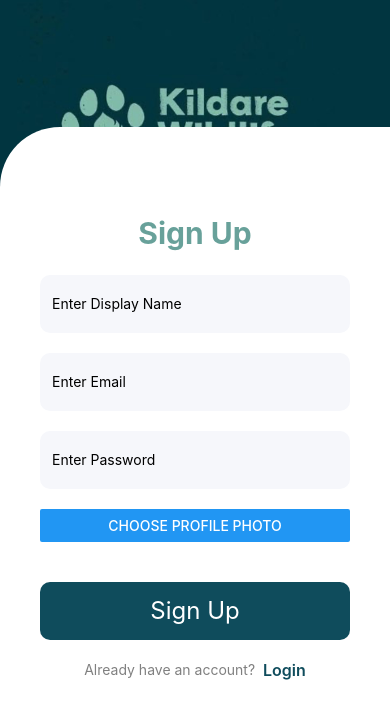
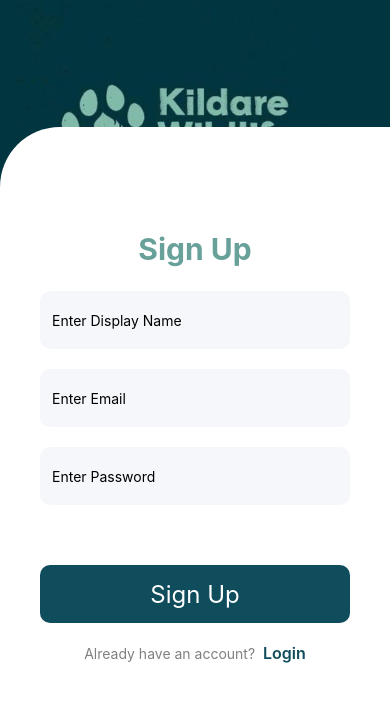
Before and after one commit to clearyj5/FYP_Wildlife, a React Native app: screen /SignUp in a window 390 px wide. Shown: the top 718 px of the page. Built offline with nearby package versions, Linux system fonts and the light colour scheme; no server answers.

Commit message:
Add Users to Firebase

```diff
--- a/config/firebase.js
+++ b/config/firebase.js
@@ -13,7 +13,8 @@ const firebaseConfig = {
     messagingSenderId: Constants.manifest.extra.messagingSenderId,
     appId: Constants.manifest.extra.appId,
     measurementId: Constants.manifest.extra.measurementId,
-    databaseURL: Constants.manifest.extra.databaseURL
+    databaseURL: Constants.manifest.extra.databaseURL,
+    storageBucket: 'gs://wildlife-app-b9715.appspot.com'
 };
 //initialize firebase
 initializeApp(firebaseConfig);
--- a/screens/Home.js
+++ b/screens/Home.js
@@ -63,6 +63,6 @@ const Home = () => {
             shadowOpacity: .9,
             shadowRadius: 8,
             marginRight: 20,
-            marginBottom: 50,
+            marginBottom: 40,
         }
     });
--- a/screens/SignUp.js
+++ b/screens/SignUp.js
@@ -2,7 +2,8 @@ import React, { useState } from 'react';
 import { StyleSheet, Text, View, Button, TextInput, Image, SafeAreaView, TouchableOpacity, StatusBar, Alert } from 'react-native';
 import { createUserWithEmailAndPassword } from 'firebase/auth';
 import { collection, addDoc, orderBy, query, onSnapshot } from 'firebase/firestore';
-import { auth, database } from '../config/firebase';
+import { auth, database, storage } from '../config/firebase';
+import { getStorage, ref, uploadBytesResumable, getDownloadURL } from "firebase/storage";
 import * as ImagePicker from 'expo-image-picker';
 const backImage = require("../assets/KWR_logo.png");
 
@@ -11,7 +12,8 @@ export default function SignUp({ navigation }) {
     const [email, setEmail] = useState("");
     const [password, setPassword] = useState("");
     const [name, setName] = useState("");
-    const [profilePic, setProfilePic] = useState(null);
+    // const [profilePic, setProfilePic] = useState(null);
+    // const [uploading, setUploading] = useState(false);
 
     const onHandleSignUp = () => {
         if (email != "" && password != "" && name != ""){
@@ -21,25 +23,61 @@ export default function SignUp({ navigation }) {
             addDoc(collection(database, 'users'), {
                 name,
                 email,
-                password,
-                profilePic
+                // photoURL: uploadProfilePic
             });
         }
     };
 
-    const handleChoosePhoto = async () => {
-        // No permissions request is necessary for launching the image library
-        let result = await ImagePicker.launchImageLibraryAsync({
-          mediaTypes: ImagePicker.MediaTypeOptions.All,
-          allowsEditing: true,
-          aspect: [4, 3],
-          quality: 1,
-        });
+    // const uploadProfilePic = async () => {
+    //     const blob = await new Promise((resolve, reject) => {
+    //       const xhr = new XMLHttpRequest();
+    //       xhr.onload = function() {
+    //         resolve(xhr.response);
+    //       };
+    //       xhr.onerror = function() {
+    //         reject(new TypeError('Network request failed'));
+    //       };
+    //       xhr.responseType = 'blob';
+    //       xhr.open('GET', profilePic, true);
+    //       xhr.send(null);
+    //     })
+    //     const ref = firebase.storage().ref().child(email)
+    //     const snapshot = ref.put(blob)
+    //     snapshot.on(firebase.storage.TaskEvent.STATE_CHANGED,
+    //       ()=>{
+    //         setUploading(true)
+    //       },
+    //       (error) => {
+    //         setUploading(false)
+    //         console.log(error)
+    //         blob.close()
+    //         return
+    //       },
+    //       () => {
+    //         snapshot.snapshot.ref.getDownloadURL().then((url) => {
+    //           setUploading(false)
+    //           console.log("Download URL: ", url)
+    //           setProfilePic(url)
+    //           blob.close()
+    //           return url
+    //         })
+    //       }
+    //       )
+    //   }
 
-        if (!result.canceled) {
-          setProfilePic(result.assets[0].uri);
-        }
-    };
+    // const handleChoosePhoto = async () => {
+    //     // No permissions request is necessary for launching the image library
+    //     let result = await ImagePicker.launchImageLibraryAsync({
+    //       mediaTypes: ImagePicker.MediaTypeOptions.Images,
+    //       allowsEditing: true,
+    //       aspect: [4, 3],
+    //       quality: 1,
+    //     });
+
+    //     if (!result.canceled) {
+    //       setProfilePic(result.assets[0].uri);
+    //     }
+    // };
 
     return (
         <SafeAreaView style={styles.container}>
@@ -75,7 +113,6 @@ export default function SignUp({ navigation }) {
                     value={password}
                     onChangeText={(text) => setPassword(text)}
                 />
-                <Button title="Choose Profile Photo" onPress={handleChoosePhoto} />
                 <TouchableOpacity style={styles.button} onPress={onHandleSignUp}>
                     <Text style={styles.text}>Sign Up</Text>
                 </TouchableOpacity>
```
